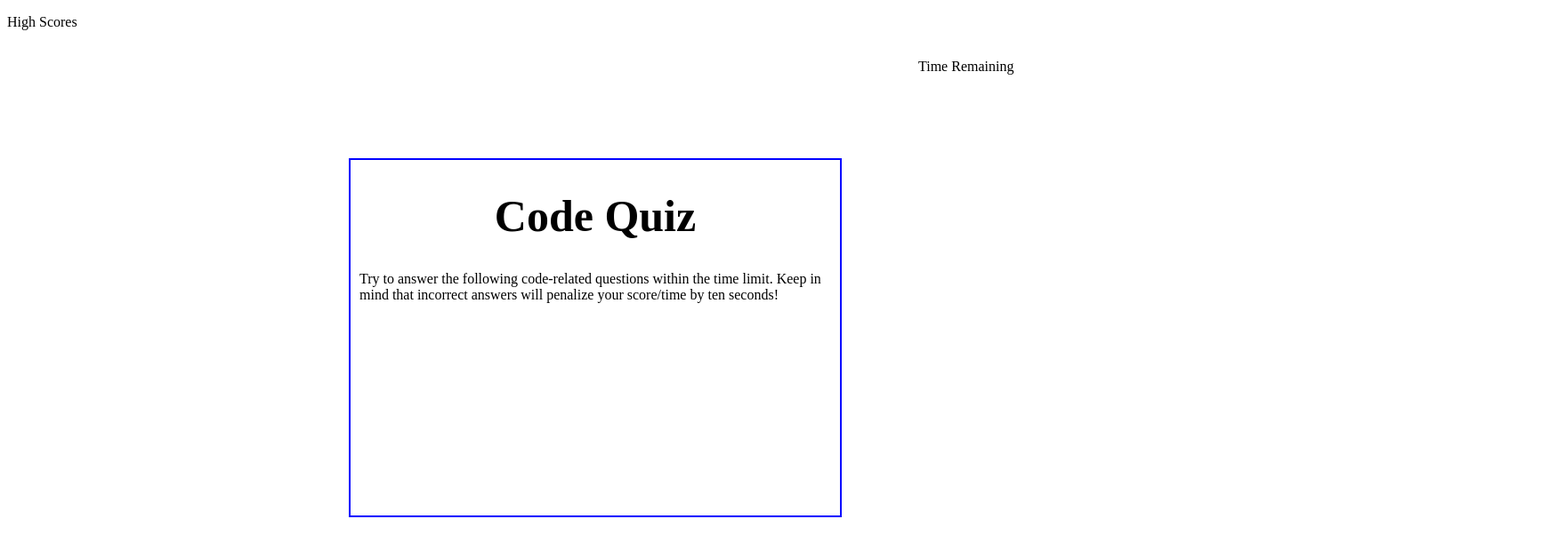
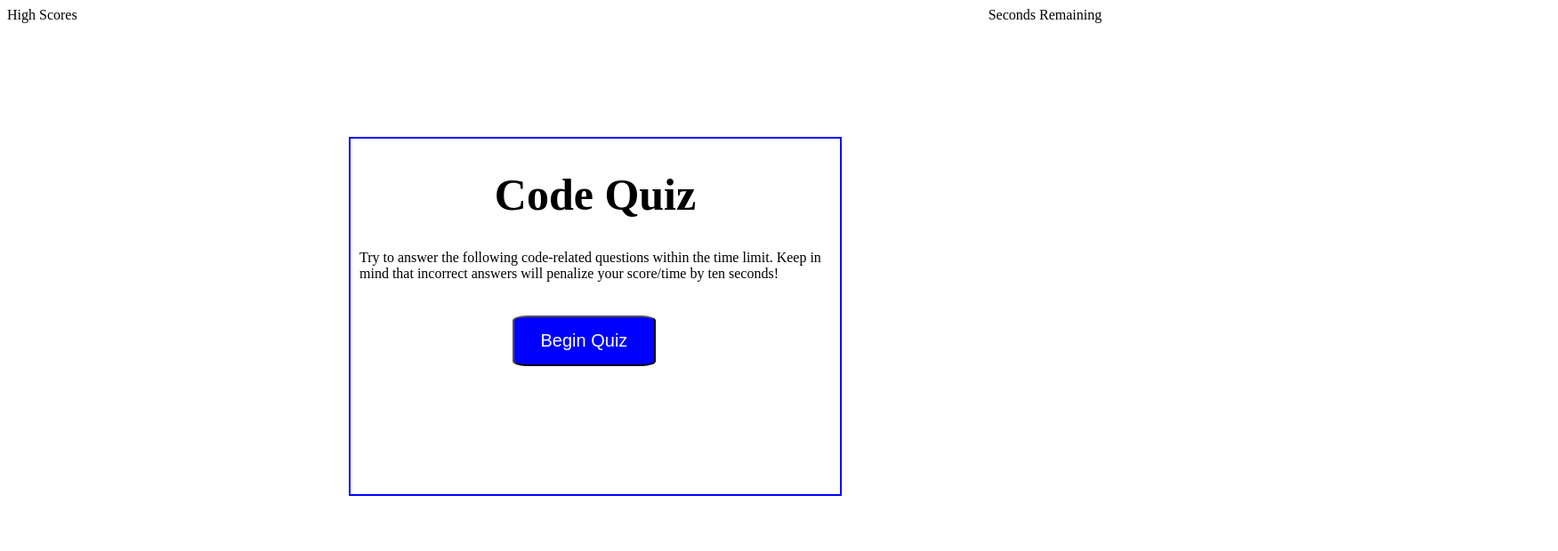
Before and after one commit to oconnor97/code-quiz, a plain HTML site: page index.html in a window 1280 px wide. Shown: the whole page at 89% size, 1751 px wide, since content can reach past the window. Drawn offline with Linux system fonts and the light colour scheme.

Commit message:
changing div p tag to include a span, for placement

```diff
--- a/index.html
+++ b/index.html
@@ -9,13 +9,14 @@
 </head>
 <body>
     <header id="header">
-        <p id="high scores">High Scores</p>
-        <p id="timer">Time Remaining</p>
+        <div id="high-scores">High Scores<span id="timer">Seconds Remaining</span></div>
     </header>
     <div id="container">
         <h1>Code Quiz</h1>
         <p>Try to answer the following code-related questions within the time limit. Keep in mind that incorrect
             answers will penalize your score/time by ten seconds!</p>
+        <button id="start-button">Begin Quiz</button>
+        <ul id="questions-list"></ul>
     </div>
     <script src="assets/JS/script.js"></script>
 </body>
```
